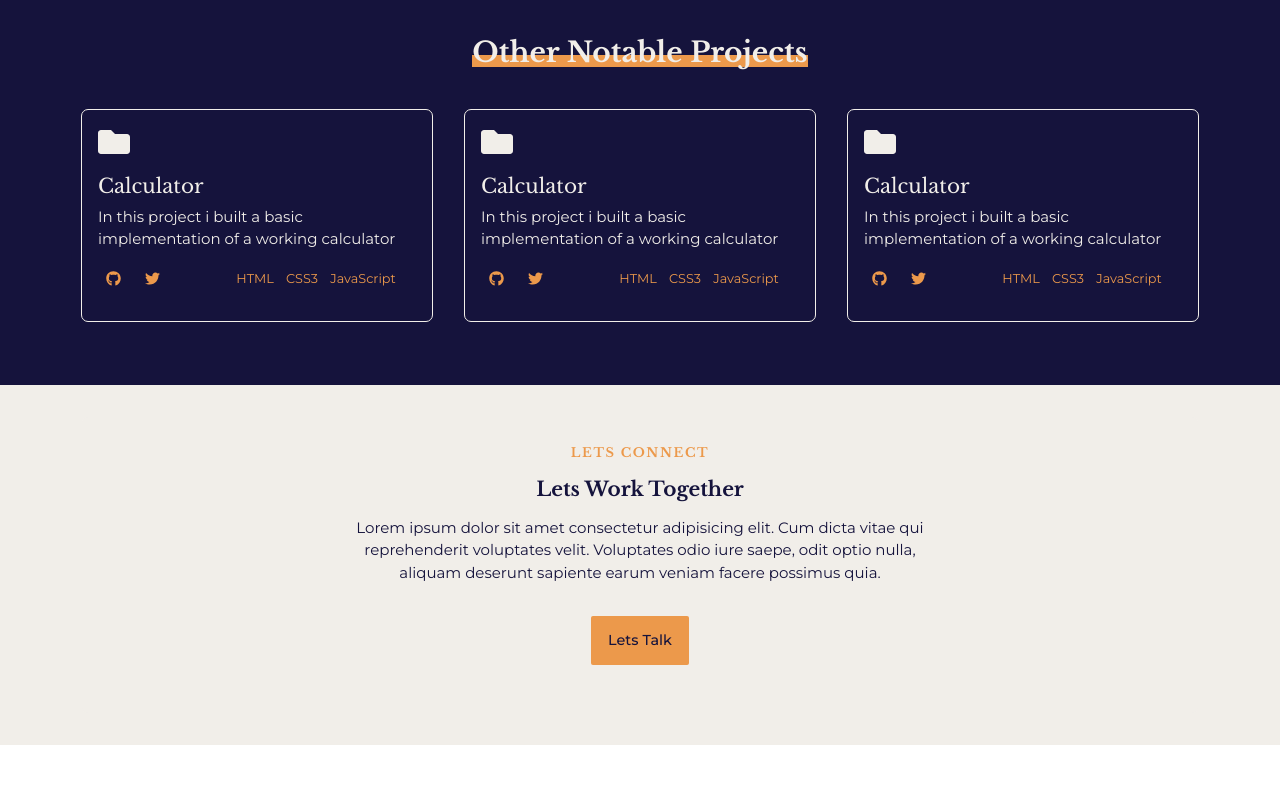
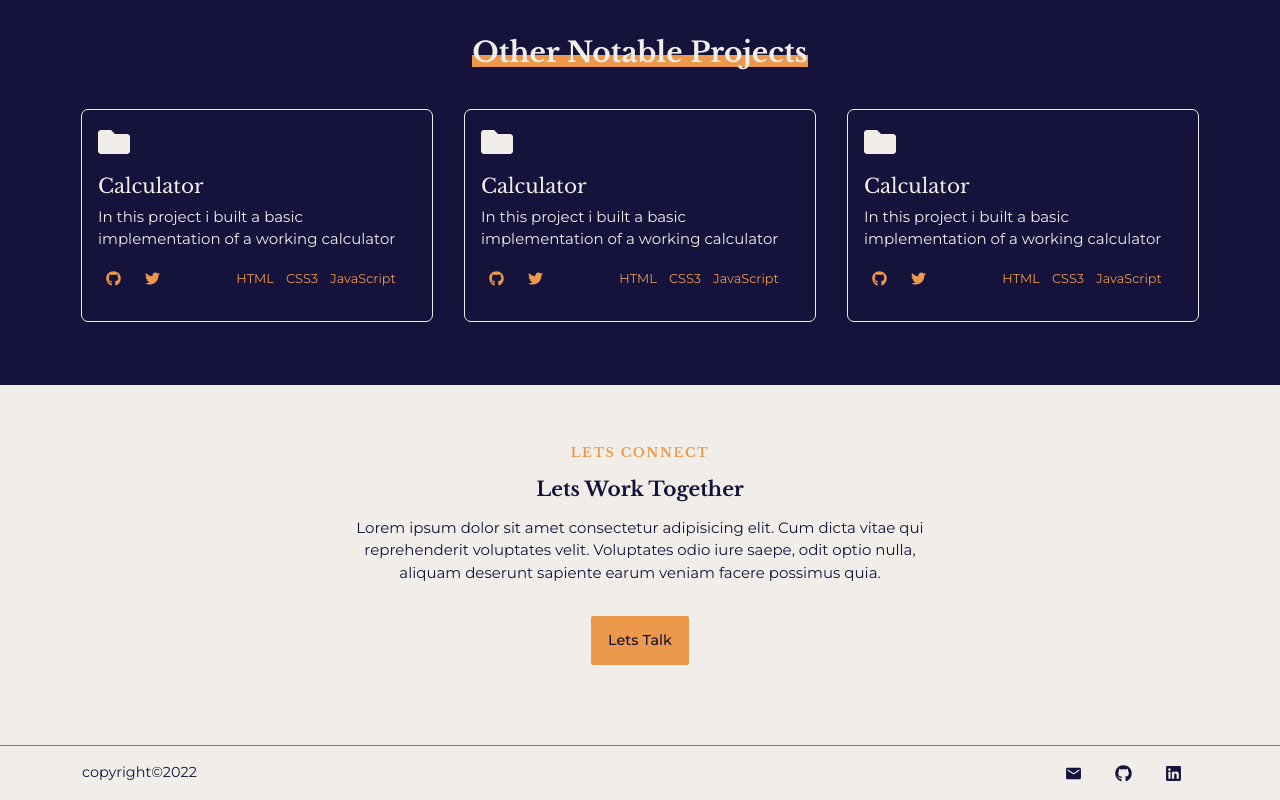
Before and after one commit to OptimusJc/portfolio, a React (Create React App) app: page / in a window 1280 px wide. Shown: the part 2473-3273 px from the top of the page. Before the commit the page ends 3218 px from the top, so only its background shows below. Built offline with nearby package versions, Linux system fonts and the light colour scheme.

Commit message:
style: Add footer section

```diff
--- a/src/App.js
+++ b/src/App.js
@@ -7,6 +7,7 @@ import Skills from "./components/skills/Skills";
 import Projects from "./components/projects/Projects";
 import OtherProjects from "./components/projects/otherProjects/OtherProjects";
 import Contact from "./components/contact/Contact";
+import Footer from "./components/footer/Footer";
 
 function App() {
 	return (
@@ -19,6 +20,7 @@ function App() {
 				<Projects />
 				<OtherProjects />
 				<Contact />
+				<Footer />
 			</section>
 		</div>
 	);
--- /dev/null
+++ b/src/components/footer/Footer.jsx
@@ -0,0 +1,39 @@
+import "./Footer.modules.css";
+
+import { IoMdMail } from "react-icons/io";
+import { FaGithub } from "react-icons/fa";
+import { FaLinkedin } from "react-icons/fa";
+
+const Footer = () => {
+	return (
+		<section className="footer__section">
+			<div className="container">
+				<div className="row">
+					<div className="col">
+						<p>copyright&#169;2022</p>
+
+						<ul className="footer__section_icons">
+							<li>
+								<a href="#">
+									<IoMdMail />
+								</a>
+							</li>
+							<li>
+								<a href="#">
+									<FaGithub />
+								</a>
+							</li>
+							<li>
+								<a href="#">
+									<FaLinkedin />
+								</a>
+							</li>
+						</ul>
+					</div>
+				</div>
+			</div>
+		</section>
+	);
+};
+
+export default Footer;
--- /dev/null
+++ b/src/components/footer/Footer.modules.css
@@ -0,0 +1,38 @@
+.footer__section {
+	background-color: var(--beige);
+	border-top: 1px solid var(--gray);
+}
+
+.footer__section .col {
+	color: var(--blue);
+	font-size: 0.9rem;
+	padding-block: 1rem;
+
+	display: flex;
+	justify-content: space-between;
+	align-items: center;
+}
+
+.footer__section .col > * {
+	margin-block: 0;
+}
+
+.footer__section .col ul.footer__section_icons {
+	list-style: none;
+	padding-left: 0;
+	width: 150px;
+
+	display: flex;
+	justify-content: space-around;
+	align-items: center;
+}
+
+.footer__section .col ul.footer__section_icons a {
+	color: var(--blue);
+	cursor: pointer;
+}
+
+.footer__section .col ul.footer__section_icons a svg {
+	width: 1.0625rem;
+	height: 1.0625rem;
+}
```
